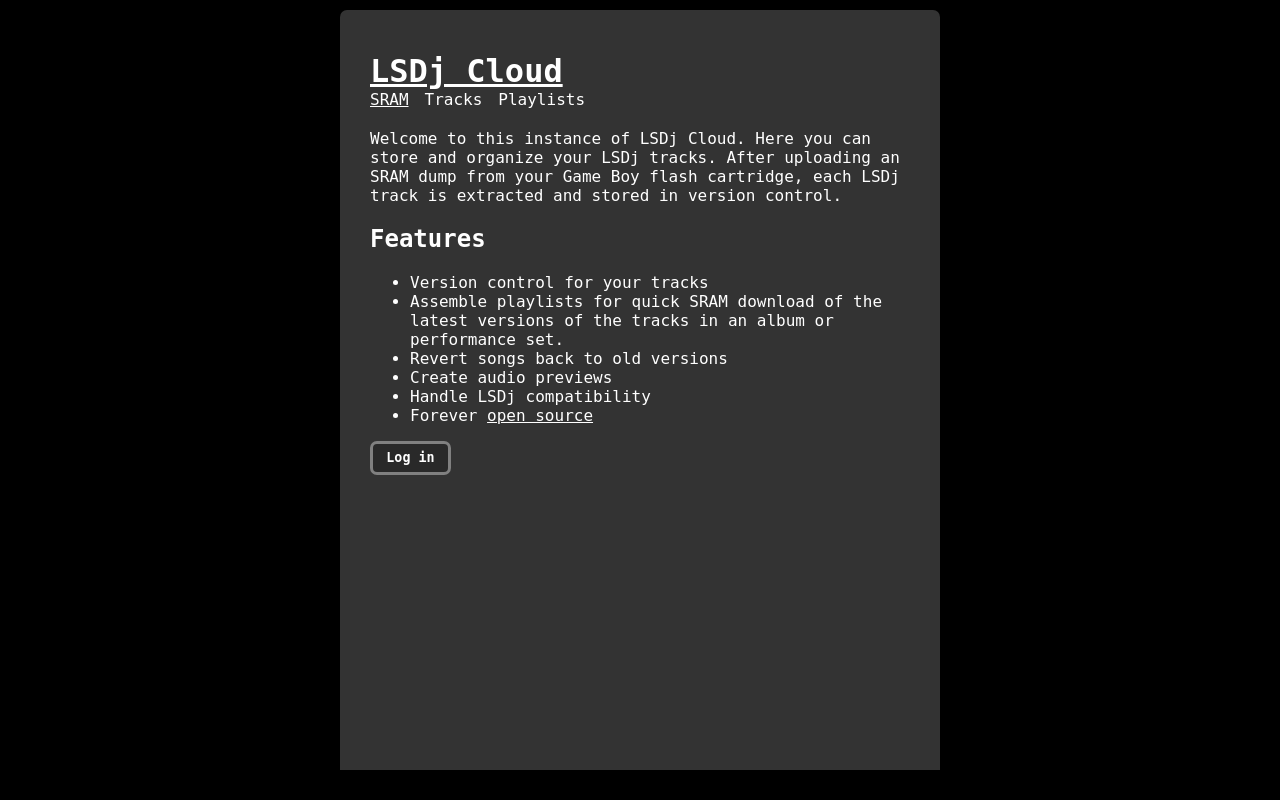
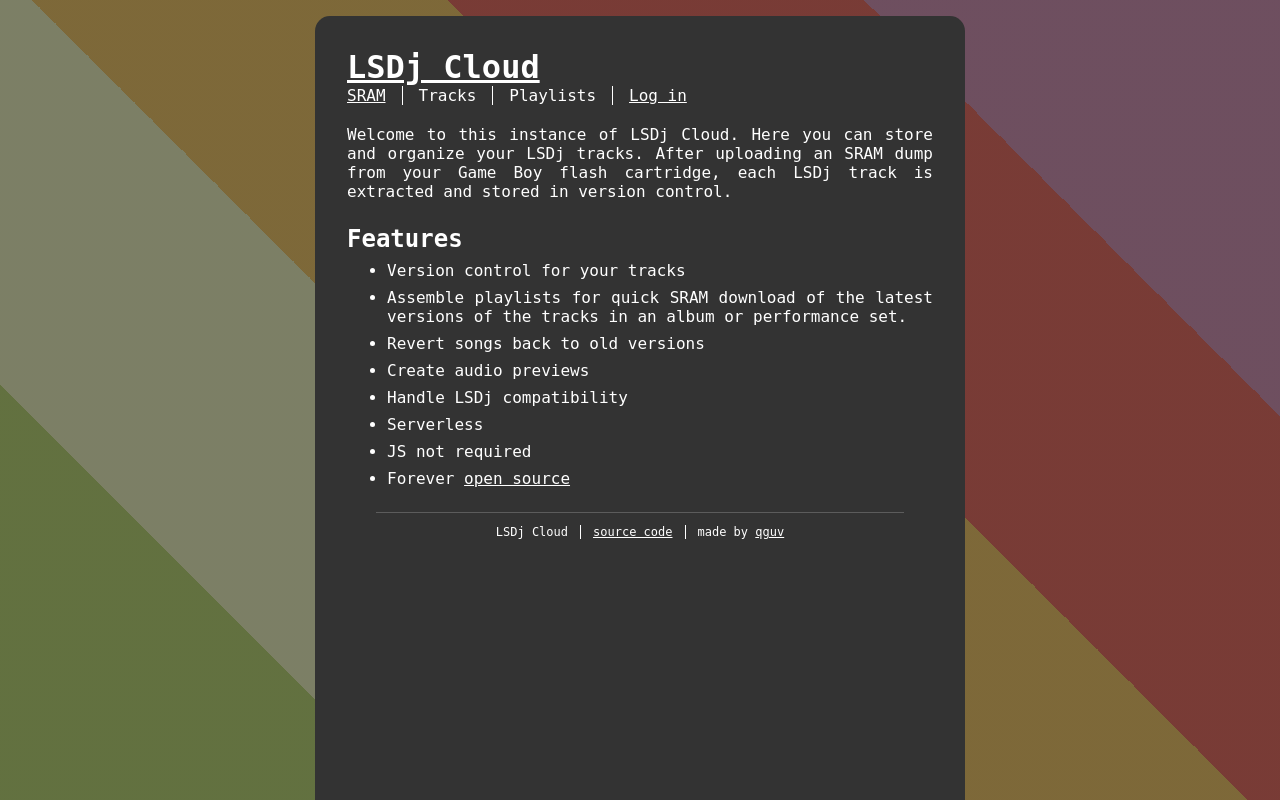
Before and after one commit to qguv/lsdj-cloud, a Flask app: page / in a window 1280 px wide. Run offline with Flask 2, Linux system fonts and the light colour scheme.

Commit message:
complete restyle

```diff
--- a/src/app.py
+++ b/src/app.py
@@ -3,15 +3,19 @@
 from . import auth
 from . import store
 
-from flask import Flask, request, redirect, url_for, render_template, flash, send_file
+from flask import request, redirect, url_for, render_template, flash, send_file
+from flask import Flask as _Flask
 
 from pathlib import Path
+
+class Flask(_Flask):
+    jinja_options = _Flask.jinja_options.copy()
 
 app = Flask(__name__, static_folder='../static', template_folder='../templates')
 
 @app.route('/')
 def root():
-    return render_template('root.html', auth=auth)
+    return render_template('root.html')
 
 @app.route('/login', methods=('GET', 'POST'))
 @auth.login_form('root')
--- a/src/auth.py
+++ b/src/auth.py
@@ -1,18 +1,12 @@
-from flask import request, redirect, url_for, flash, current_app
+from flask import request, redirect, url_for, flash, session, escape
 
 from functools import wraps
 
-'''Checks to see if a request is authenticated with a valid token.'''
-def is_authenticated() -> bool:
-    # FIXME actually check token here
-    return bool(request.cookies.get('t'))
-
 def deauth(response):
-    response.set_cookie('t', '', expires=0)
+    session.clear()
     flash("Logged out.")
     return response
 
-'''Decorate your login form rendering route with this.'''
 def login_form(success_redirect_route: str):
     def decorator(wrapped):
         @wraps(wrapped)
@@ -21,10 +15,10 @@ def login_form(success_redirect_route: str):
 
                 # FIXME actually check credentials
                 if request.form.get('username') and request.form.get('password'):
-                    response = redirect(url_for(success_redirect_route))
-                    response.set_cookie('t', 'ok', max_age=3600, secure=not current_app.debug)
-                    flash("Logged in.")
-                    return response
+                    session['u'] = request.form['username']
+                    session['t'] = "fake token" # FIXME generate this
+                    flash(f"Welcome, {escape(session['u'])}.")
+                    return redirect(url_for(success_redirect_route))
                 else:
                     flash('Invalid credentials!')
 
@@ -32,11 +26,10 @@ def login_form(success_redirect_route: str):
         return wrapping
     return decorator
 
-'''Decorator'''
 def required(wrapped):
     @wraps(wrapped)
     def wrapping(*args, **kwargs):
-        if not is_authenticated():
+        if 't' not in session:
             flash("You need to log in first.")
             return redirect(url_for('login'))
         return wrapped(*args, **kwargs)
--- a/static/style.css
+++ b/static/style.css
@@ -1,84 +1,150 @@
+:root {
+  --flash-font-size: 16px;
+  --flash-vertical-padding: 8px;
+  --content-top-margin: 16px;
+  --content-padding: 32px;
+}
+
 * {
   box-sizing: border-box;
   font-family: "Droid Sans Mono", monospace;
   color: white;
+}
+
+body {
+  background: linear-gradient(
+    45deg,
+    #c4e17f80      20%,
+    #f7fdca80 20%  40%,
+    #fad07180 40%  60%,
+    #f0766b80 60%  80%,
+    #db9dbe80 80%
+  ) center/contain, linear-gradient(black, black);
+  margin: 0;
+}
+
+.container {
+  background-color: #333;
+  max-width: 650px;
+  margin: var(--content-top-margin) auto 0;
+  min-height: calc(100vh - var(--content-top-margin))
+}
+
+.content {
+  padding: calc(var(--content-padding) - var(--flash-vertical-padding)) var(--content-padding) var(--content-padding);
+}
+
+p, li {
+  text-align: justify;
+}
+
+input {
+  font-size: 1em;
+  line-height: 1em;
+}
+
+h1 {
+  margin: 0;
+}
+
+h2 {
+  margin: 1em 0 0;
+}
+
+button {
+  font-weight: bold;
+} button:hover {
+  border-color: white;
+} button:active {
+  background-color: rgb(255, 255, 255, 0.5);
+}
+
+ul {
+  margin: 0;
+} ul li {
+  margin: 0.5em 0;
+}
+
+/* destyled ul elements for semantics and accessibility */
+ul.bare {
+  list-style: none;
+  display: inline-block;
+  padding: 0;
+} ul.bare, ul.bare li {
+  margin: 0;
+}
+
+/* losenges */
+button, input, label {
+  border: 3px solid rgb(255, 255, 255, 0.2);
+  border-radius: 8px;
+  background-color: rgb(0, 0, 0, 0.2);
+  padding: 0.5em 1em;
+  transition-property: border-color, border-image;
   transition-duration: 300ms;
 }
 
-body {
-  background-color: black;
-  margin: 0;
+/* inputs and labels should look good together */
+label {
+  border-color: transparent;
+  color: black;
+  background-color: white;
+  border-top-right-radius: 0px;
+  border-bottom-right-radius: 0px;
+} input {
+  border-top-left-radius: 0px;
+  border-bottom-left-radius: 0px;
 }
 
-.content {
-  background-color: #333;
-  max-width: 600px;
-  margin: 10px auto;
-  padding: 10px 30px;
-  border-radius: 7px 7px 0 0;
-  min-height: 95vh;
-  box-sizing: border-box;
+/* horizontal menu */
+ul.horizontal li {
+  float: left;
+} ul.horizontal li:not(:last-child) {
+  margin-right: 1em;
+  padding-right: 1em;
+  border-right: 1px solid white;
 }
 
-input {
-  background-color: rgb(0, 0, 0, 0.2);
-  transition-property: border-color;
-  border: 3px solid grey;
-  border-radius: 7px;
-  padding: 0.5em 1em;
+/* Flask.flash messages */
+ul.flash {
+  width: 100%;
+  font-size: var(--flash-font-size);
+  min-height: var(--flash-vertical-padding);
+  font-weight: bold;
+  line-height: var(--flash-font-size);
+  display: block;
+} ul.flash li {
+  text-align: center;
+  padding: var(--flash-vertical-padding) var(--content-padding);
+  background-color: rgb(63, 127, 255, 0.7);
+} .container, ul.flash li {
+  border-radius: 15px 15px 0 0;
 }
 
-input:focus {
-  border-color: white;
+/* multicolor selected inputs */
+input:focus, input:active {
+  border-image: linear-gradient(
+    to right,
+    #c4e17f      20%,
+    #f7fdca 20%  40%,
+    #fad071 40%  60%,
+    #f0766b 60%  80%,
+    #db9dbe 80%
+  );
+  border-image-slice: 1;
 }
 
 form .field {
   margin: 10px 0;
-  width: 100%;
 }
 
-form .field input {
-  width: auto;
+footer {
+  text-align: center;
+  display: block;
+  max-width: 90%;
+  margin: 2em auto 0;
+  padding: 1em 0 0;
+  border-top: 1px solid rgb(255, 255, 255, 0.2);
+  color: rgb(255, 255, 255, 0.3);
+  font-size: 75%;
 }
-
-button, input[type="submit"] {
-  background-color: rgb(0, 0, 0, 0.2);
-  padding: 0.5em 1em;
-  font-weight: bold;
-  border-radius: 7px;
-  border: 3px solid grey;
-  color: white;
-  margin: 0;
-  transition-property: border-color;
-  transition-duration: 300ms;
-}
-
-form {
-  border-left: 3px solid grey;
-  padding: 0.5em 0 0.5em 1em;
-  margin: 2em 0;
-}
-
-button:hover, input[type="submit"]:hover {
-  border-color: white;
-}
-
-button:active, input[type="submit"]:active {
-  border-color: transparent;
-}
-
-h1 {
-  margin: 1em 0 0;
-}
-
-ul.menu {
-  list-style: none;
-  padding: 0;
-  display: inline-block;
-  margin: 0;
-}
-
-ul.menu li {
-  float: left;
-  margin-right: 1em;
-}
--- a/templates/base.html
+++ b/templates/base.html
@@ -3,27 +3,47 @@
 <head>
   <meta charset="utf-8">
   <link href="static/style.css" rel="stylesheet" type="text/css">
-  <title>{% block title %}{% endblock title %}</title>
+  <title>LSDj Cloud » {% block title %}{% endblock title %}</title>
 </head>
 <body>
+  <div class="container">
+    <ul class="bare flash">
+      {%- with messages = get_flashed_messages() %}
+      {%- for message in messages if message %}
+      <li>{{ message }}</li>
+      {%- endfor %}
+      {%- endwith %}
+    </ul>
     <div class="content">
       <h1><a href="{{ url_for('root') }}">LSDj Cloud</a></h1>
-    <ul class='menu'>
+      <ul class="bare horizontal">
         <li><a href="{{ url_for('sram') }}">SRAM</a></li>
         <li>Tracks</li>
         <li>Playlists</li>
+        {%- if 't' in session %}
+        <li>
+          {{ session['u'] }}
+          (<a href="{{ url_for('logout') }}">log out</a>)
+        </li>
+        {%- else %}
+        <li><a href="{{ url_for('login') }}">Log in</a></li>
+        {%- endif %}
       </ul>
-    <ul>
-      {% with messages = get_flashed_messages() -%}
-        {% if messages -%}
-          {% for message in messages -%}
-            <li>{{ message }}</li>
-          {% endfor %}
-        {% endif %}
-      {% endwith %}
+      <span>
+      </span>
+      {% block content %}{% endblock content %}
+      <footer>
+        <ul class="bare horizontal center">
+          <li>LSDj Cloud</li>
+          <li>
+            <a href="https://github.com/qguv/lsdj-cloud">source code</a>
+          </li>
+          <li>
+            made by <a href="https://quint.guvernator.net">qguv</a>
+          </li>
         </ul>
-
-    {% block content %}{% endblock content %}
+      </footer>
+    </div>
   </div>
 </body>
 </html>
--- a/templates/root.html
+++ b/templates/root.html
@@ -11,31 +11,16 @@
 <h2>Features</h2>
 
 <ul>
-  <li>
-    Version control for your tracks
-  </li>
+  <li>Version control for your tracks</li>
   <li>
     Assemble playlists for quick SRAM download of the latest versions of the
     tracks in an album or performance set.
   </li>
-  <li>
-    Revert songs back to old versions
-  </li>
-  <li>
-    Create audio previews
-  </li>
-  <li>
-    Handle LSDj compatibility
-  </li>
-  <li>
-    Forever <a href="https://github.com/qguv/lsdj-cloud">open source</a>
-  </li>
+  <li>Revert songs back to old versions</li>
+  <li>Create audio previews</li>
+  <li>Handle LSDj compatibility</li>
+  <li>Serverless</li>
+  <li>JS not required</li>
+  <li>Forever <a href="https://github.com/qguv/lsdj-cloud">open source</a></li>
 </ul>
-
-<a href="{{ url_for('logout' if auth.is_authenticated() else 'login') }}">
-  <button>
-    {{ 'Log out' if auth.is_authenticated() else 'Log in' }}
-  </button>
-</a>
-
 {% endblock content %}
```
Also changed, not shown: templates/login.html (+1 -6 lines), templates/sram.html (+7 -6 lines). Lines whose indentation alone changed are shown as unchanged.
